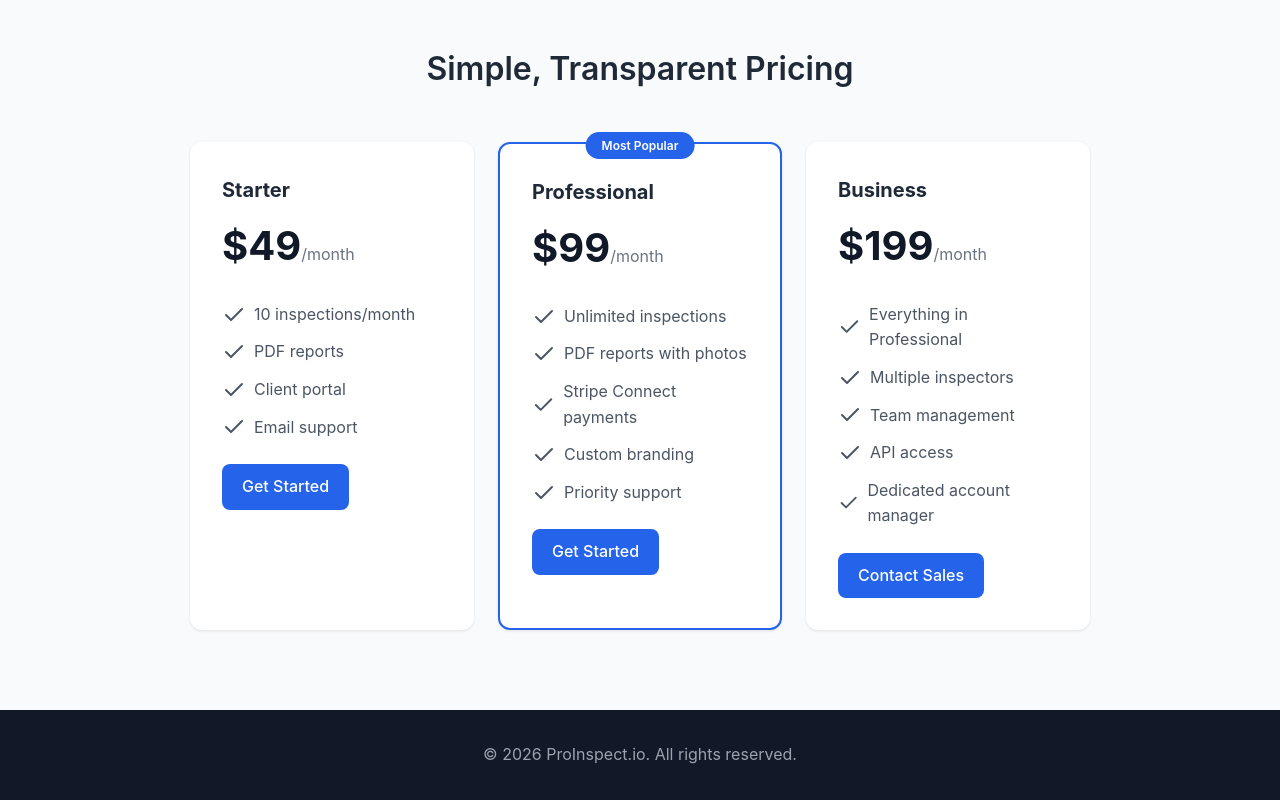
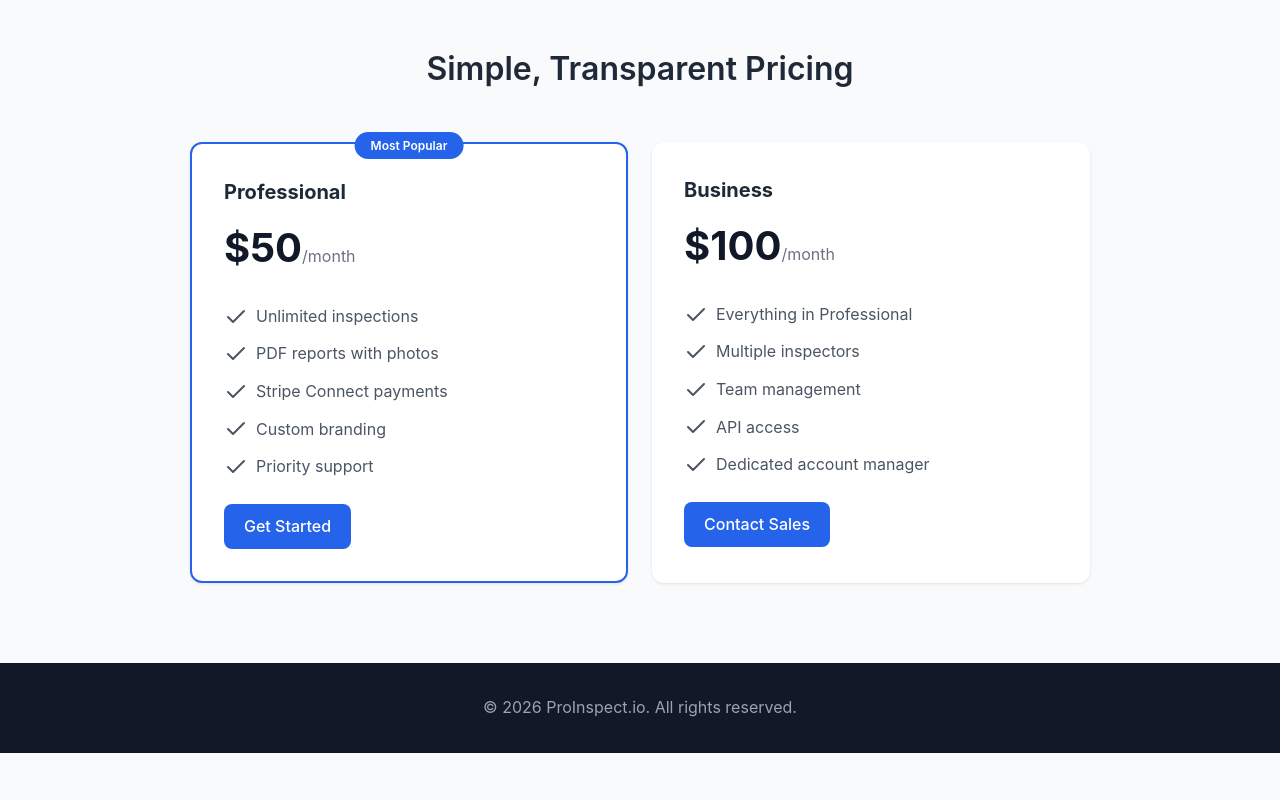
Before and after one commit to andrewjosephmarshall-1388/proinspect-io, a Next.js app: page / in a window 1280 px wide. Shown: the part 1060-1860 px from the top of the page. After the commit the page ends 1813 px from the top, so only its background shows below. Built offline with nearby package versions, Linux system fonts and the light colour scheme.

Commit message:
Update pricing: remove starter, professional 0, business 00

```diff
--- a/src/app/page.tsx
+++ b/src/app/page.tsx
@@ -64,21 +64,10 @@ export default function Home() {
         <div className="container">
           <h2 className="section-title">Simple, Transparent Pricing</h2>
           <div className="pricing-grid">
-            <div className="pricing-card">
-              <h3>Starter</h3>
-              <div className="price">$49<span>/month</span></div>
-              <ul className="pricing-features">
-                <li><Check className="check" /> 10 inspections/month</li>
-                <li><Check className="check" /> PDF reports</li>
-                <li><Check className="check" /> Client portal</li>
-                <li><Check className="check" /> Email support</li>
-              </ul>
-              <Link href="/auth/signup" className="btn btn-primary btn-block">Get Started</Link>
-            </div>
             <div className="pricing-card featured">
               <div className="badge">Most Popular</div>
               <h3>Professional</h3>
-              <div className="price">$99<span>/month</span></div>
+              <div className="price">$50<span>/month</span></div>
               <ul className="pricing-features">
                 <li><Check className="check" /> Unlimited inspections</li>
                 <li><Check className="check" /> PDF reports with photos</li>
@@ -90,7 +79,7 @@ export default function Home() {
             </div>
             <div className="pricing-card">
               <h3>Business</h3>
-              <div className="price">$199<span>/month</span></div>
+              <div className="price">$100<span>/month</span></div>
               <ul className="pricing-features">
                 <li><Check className="check" /> Everything in Professional</li>
                 <li><Check className="check" /> Multiple inspectors</li>
```
